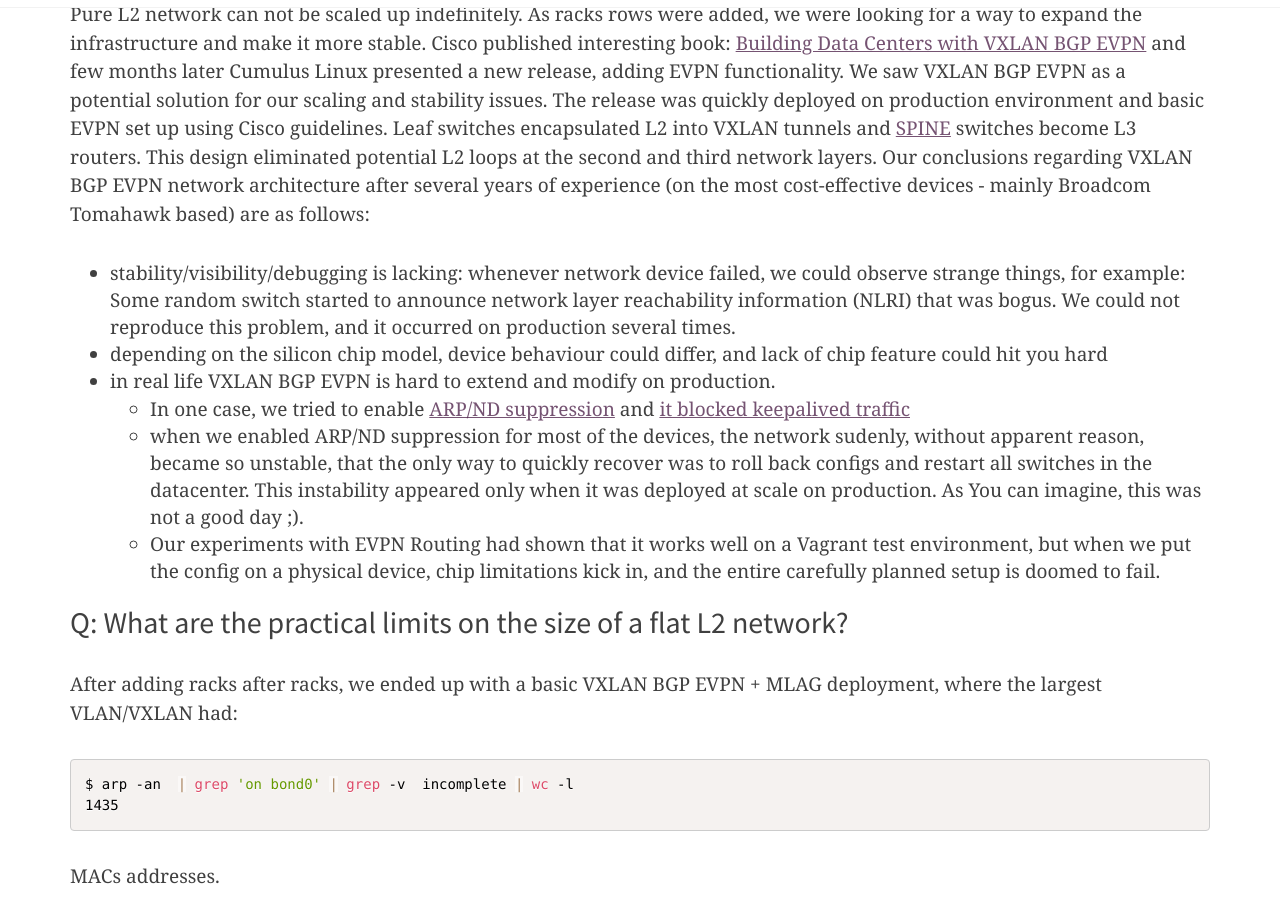
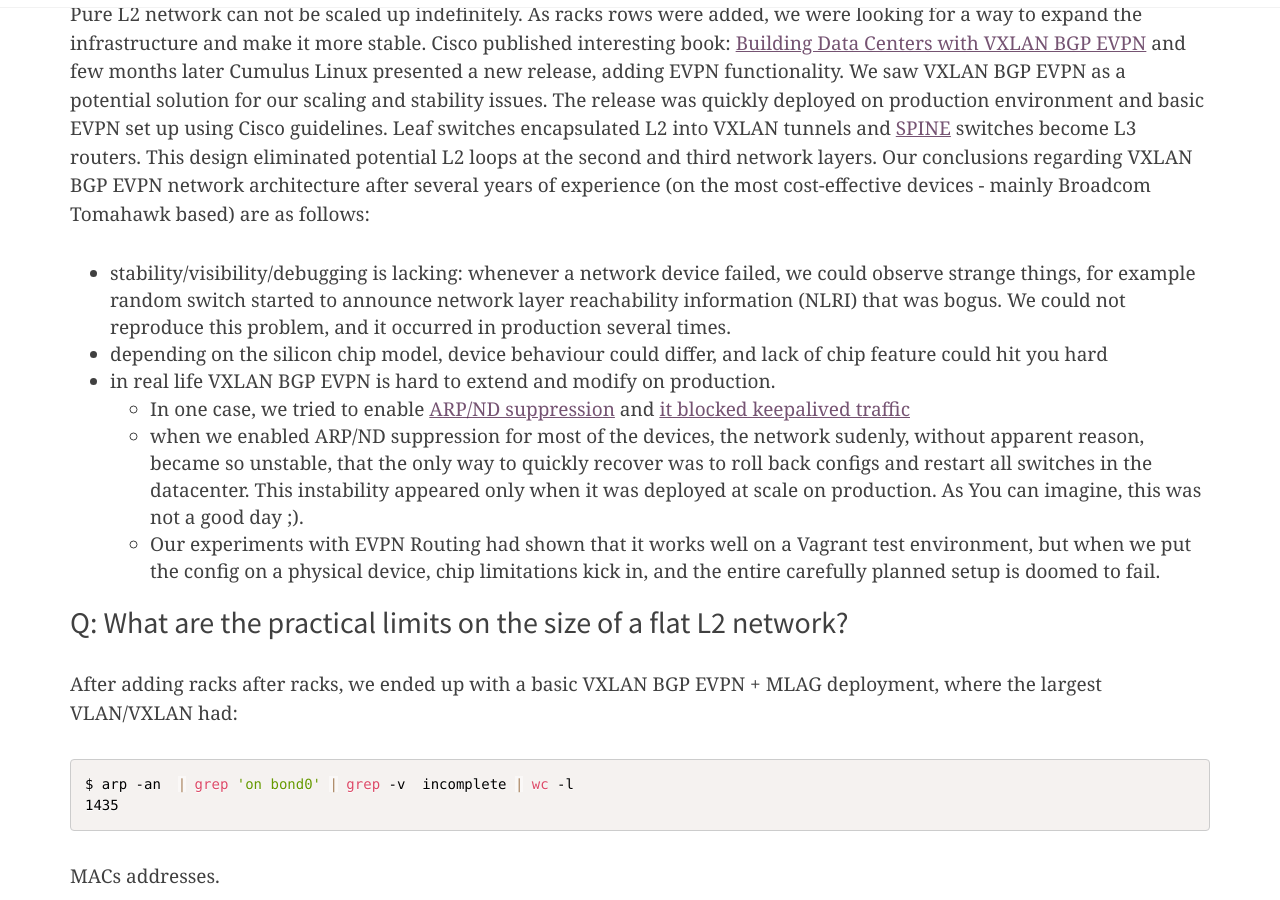
Before and after one commit to RTBHOUSE/techblog, a Jekyll site: the page built from _posts/2021-11-24-L2-EVPN-to-L3-concept-part1.markdown, in a window 1280 px wide and 900 px high, scrolled down 2468 px. Built offline with Jekyll 4.4.1, drawn with Linux system fonts in a browser that asks for light colours; nearby versions of some CDN libraries; comment, search, counter and statistics services are not loaded.

Commit message:
Update 2021-11-24-L2-EVPN-to-L3-concept-part1.markdown

```diff
--- a/_posts/2021-11-24-L2-EVPN-to-L3-concept-part1.markdown
+++ b/_posts/2021-11-24-L2-EVPN-to-L3-concept-part1.markdown
@@ -61,8 +61,8 @@ This design eliminated potential L2 loops at the second and third network layers
 Our conclusions regarding VXLAN BGP EVPN network architecture after several years of experience
 (on the most cost-effective devices - mainly Broadcom Tomahawk based) are as follows:
 
-  - stability/visibility/debugging is lacking: whenever network device failed, we could observe strange things, for example: Some random switch started to announce network layer reachability information (NLRI) that was bogus.
-   We could not reproduce this problem, and it occurred on production several times.
+  - stability/visibility/debugging is lacking: whenever a network device failed, we could observe strange things, for example random switch started to announce network layer reachability information (NLRI) that was bogus.
+   We could not reproduce this problem, and it occurred in production several times.
   - depending on the silicon chip model, device behaviour could differ, and lack of chip feature could hit you hard
   - in real life VXLAN BGP EVPN is hard to extend and modify on production.
     - In one case, we tried to enable [ARP/ND suppression](https://docs.nvidia.com/networking-ethernet-software/cumulus-linux-42/Network-Virtualization/Ethernet-Virtual-Private-Network-EVPN/Basic-Configuration/#arp) and [it blocked keepalived traffic](https://github.com/mgrzybowski/cldemo-arp-suppression-test#garp-flood---is-suppres)
```
